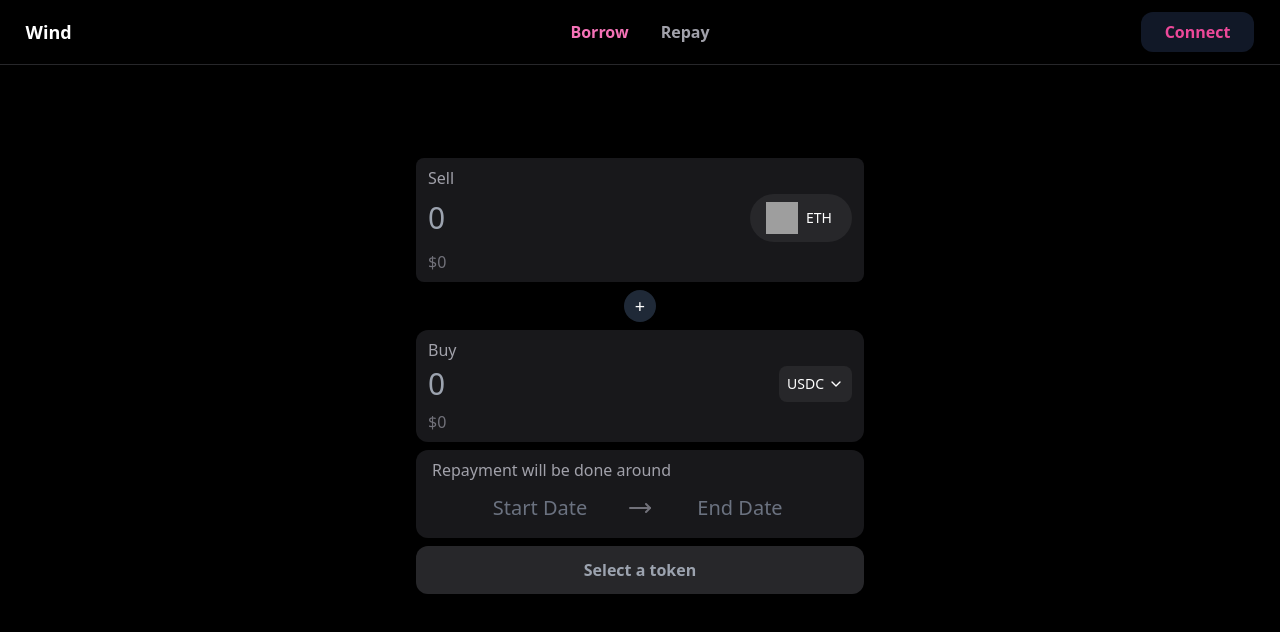
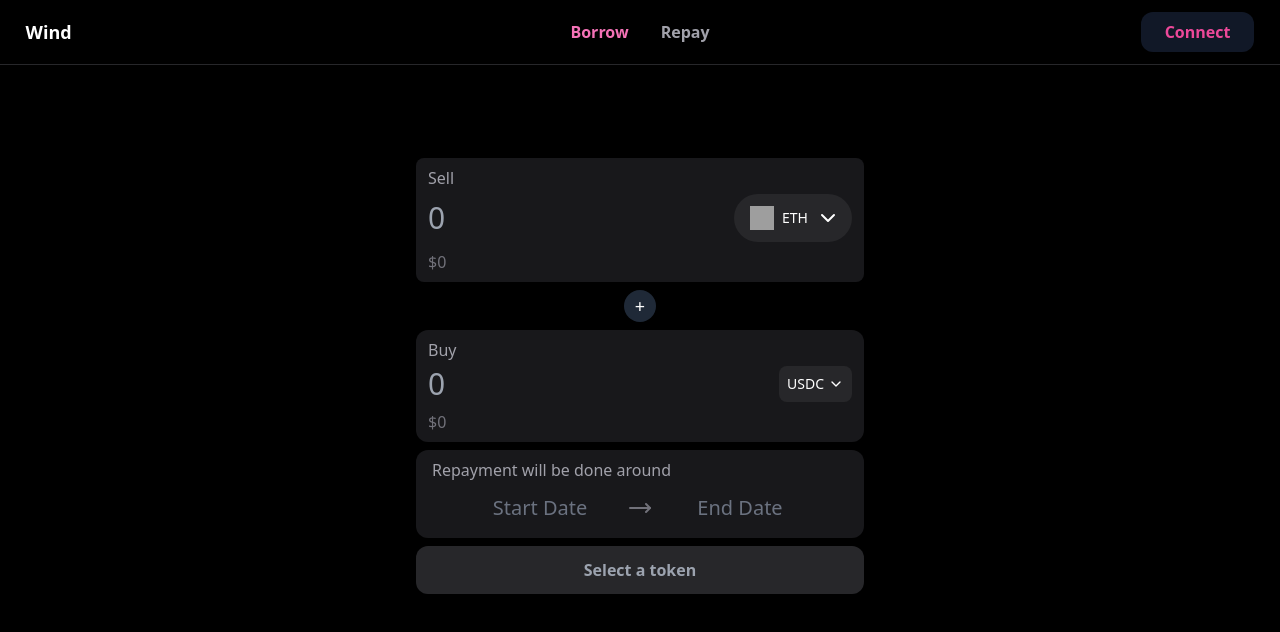
Before and after one commit to aryanbaranwal001/Credit-Bank-FrontEnd, a React (Vite) app in the folder frontEnd/: page /borrow in a window 1280 px wide. Shown: the top 632 px of the page. Built offline with nearby package versions, Linux system fonts and the light colour scheme; grey boxes are pictures that could not be loaded.

Commit message:
token selector button complete

```diff
--- a/frontEnd/src/output.css
+++ b/frontEnd/src/output.css
@@ -673,8 +673,12 @@ video {
   margin-left: 0.25rem;
 }
 
-.ml-9 {
-  margin-left: 2.25rem;
+.ml-5 {
+  margin-left: 1.25rem;
+}
+
+.ml-6 {
+  margin-left: 1.5rem;
 }
 
 .mt-2 {
@@ -701,16 +705,8 @@ video {
   margin-top: 3vh;
 }
 
-.ml-6 {
-  margin-left: 1.5rem;
-}
-
-.ml-7 {
-  margin-left: 1.75rem;
-}
-
-.ml-5 {
-  margin-left: 1.25rem;
+.ml-4 {
+  margin-left: 1rem;
 }
 
 .box-border {
@@ -736,10 +732,6 @@ video {
 .size-\[15\%\] {
   width: 15%;
   height: 15%;
-}
-
-.h-10 {
-  height: 2.5rem;
 }
 
 .h-16 {
@@ -770,6 +762,18 @@ video {
   height: 85vh;
 }
 
+.h-12 {
+  height: 3rem;
+}
+
+.h-14 {
+  height: 3.5rem;
+}
+
+.h-6 {
+  height: 1.5rem;
+}
+
 .max-h-\[50vh\] {
   max-height: 50vh;
 }
@@ -780,10 +784,6 @@ video {
 
 .min-h-screen {
   min-height: 100vh;
-}
-
-.w-10 {
-  width: 2.5rem;
 }
 
 .w-24 {
@@ -824,6 +824,22 @@ video {
 
 .w-full {
   width: 100%;
+}
+
+.w-16 {
+  width: 4rem;
+}
+
+.w-12 {
+  width: 3rem;
+}
+
+.w-14 {
+  width: 3.5rem;
+}
+
+.w-6 {
+  width: 1.5rem;
 }
 
 .max-w-7xl {
@@ -984,6 +1000,10 @@ video {
   border-radius: 1rem;
 }
 
+.rounded-3xl {
+  border-radius: 1.5rem;
+}
+
 .rounded-full {
   border-radius: 9999px;
 }
@@ -994,10 +1014,6 @@ video {
 
 .rounded-xl {
   border-radius: 0.75rem;
-}
-
-.rounded-3xl {
-  border-radius: 1.5rem;
 }
 
 .rounded-t-2xl {
@@ -1143,11 +1159,6 @@ video {
   padding-bottom: 1.25rem;
 }
 
-.py-1 {
-  padding-top: 0.25rem;
-  padding-bottom: 0.25rem;
-}
-
 .pb-2 {
   padding-bottom: 0.5rem;
 }
@@ -1166,6 +1177,18 @@ video {
 
 .pt-\[8vh\] {
   padding-top: 8vh;
+}
+
+.pr-2 {
+  padding-right: 0.5rem;
+}
+
+.pl-\[-1rem\] {
+  padding-left: -1rem;
+}
+
+.pr-3 {
+  padding-right: 0.75rem;
 }
 
 .text-center {
--- a/frontEnd/src/pages/Borrow.jsx
+++ b/frontEnd/src/pages/Borrow.jsx
@@ -95,16 +95,16 @@ export default function Borrow() {
                 <div className="flex items-center space-x-2">
                   <button
                     onClick={() => openModalFor("sell", sell.id)}
-                    className="gap-1 bg-zinc-800 text-white px-3 py-2 rounded-3xl flex flex-row items-center justify-end space-x-1"
+                    className="gap-1 bg-zinc-800 text-white pr-3 rounded-full flex flex-row items-center justify-end space-x-1"
                   >
                     {/* <div className="flex "> */}
-                      <img className="ml-5 w-8 h-8" src={`${sell.token.img}`} alt={`${sell.token.symbol}`} />
+                      <img className="ml-4 w-6 h-6" src={`${sell.token.img}`} alt={`${sell.token.symbol}`} />
                       <span className="text-sm whitespace-nowrap">
                         {sell.token.symbol}
                       </span>
 
                     {/* </div> */}
-                    <ChevronDown className="ml-6 w-4 h-4" />
+                    <ChevronDown className="w-12 h-12" />
                   </button>
                 </div>
               </div>
```
